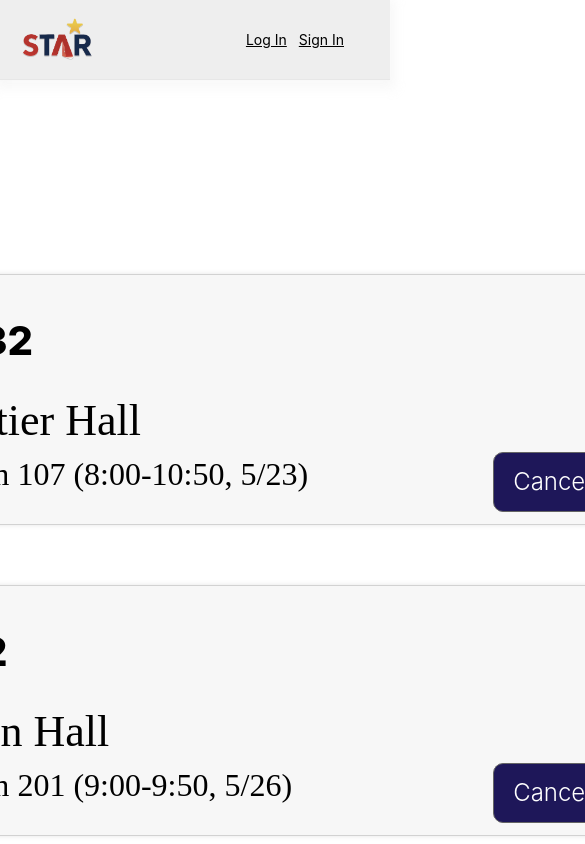
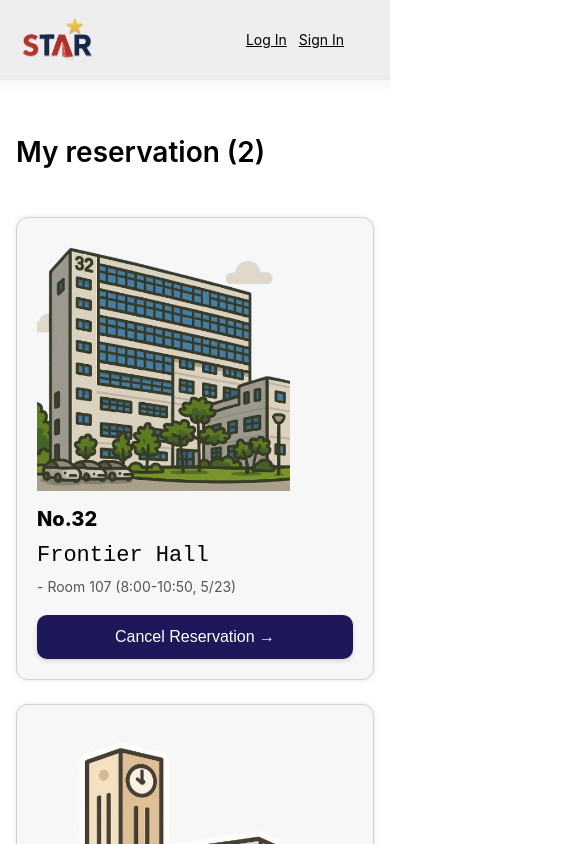
Before and after one commit to yen2i/STAR, a React (Create React App) app in the folder front/: page /my-reservation in a window 390 px wide. Shown: the top 844 px of the page, 585 px wide, since content can reach past the window. Built offline with nearby package versions, Linux system fonts and the light colour scheme; no server answers.

Commit message:
fix: Add responsive CSS for mobile view-my reserve

```diff
--- a/front/src/styles/MyReservationPage.css
+++ b/front/src/styles/MyReservationPage.css
@@ -1,26 +1,26 @@
 .my-reservation-content {
-  padding: 40px;
+  padding: 32px 16px;
   display: flex;
   flex-direction: column;
   align-items: center;
 }
 
 .my-reservation-content h2 {
-  margin-bottom: 80px;
-  width: 1211px;
+  margin-bottom: 48px;
+  font-size: 28px;
+  font-weight: 600;
   color: #000;
-  font-family: Inter;
-  font-size: 36px;
-  font-style: normal;
-  font-weight: 400;
-  line-height: normal;
+  width: 100%;
+  max-width: 900px;
+  text-align: left;
 }
 
 .reservation-list {
   display: flex;
   flex-direction: column;
-  gap: 60px;
-
+  gap: 24px;
+  width: 100%;
+  max-width: 900px;
 }
 
 .reservation-card {
@@ -30,65 +30,103 @@
   background-color: #f7f7f7;
   border-radius: 12px;
   border: 1px solid #d2d2d2;
-  padding: 20px;
+  padding: 30px; /* 기존보다 여유 있게 */
   box-shadow: 0 0 5px rgba(170, 170, 170, 0.3);
-  width: 1211px;
-  height: 251px;
+  width: 100%;
+  max-width: 900px;
+  flex-wrap: wrap;
 }
 
 .reservation-img {
-  width: 232px;
-  height: 226px;
+  width: 100px;
+  height: auto;
   object-fit: contain;
-  margin-right: 20px;
+  margin-right: 24px;
 }
 
 .reservation-info {
-  margin-top: 10px;
-  margin-left: 50px;
-  flex: 1;
+  flex-grow: 1;
+  margin-left: 24px;
+  min-width: 180px;
 }
 
 .reservation-building-number {
+  font-weight: 800;
+  font-size: 20px;
+  margin-bottom: 10px;
   color: #000;
   font-family: Inter;
-  font-size: 40px;
-  font-style: normal;
-  font-weight: 800;
-  line-height: normal;
-  margin-bottom: 30px;
 }
 
 .reservation-building {
+  font-size: 28px;
+  font-family: "IBM Plex Mono", monospace;
+  margin-bottom: 10px;
   color: #000;
-  font-family: "IBM Plex Mono";
-  font-size: 44px;
-  font-style: normal;
-  font-weight: 400;
-  line-height: normal;
-  margin-bottom: 10px;
 }
 
 .reservation-detail {
-  color: #000;
-  font-family: "IBM Plex Mono";
-  font-size: 32px;
-  font-style: normal;
-  font-weight: 400;
-  line-height: normal;
+  font-size: 15px;
+  font-family: Inter;
+  color: #555;
 }
 
 .cancel-button {
-  width: 287px;
-  height: 60px;
+  background-color: #1E1759;
+  color: white;
+  border: none;
+  padding: 12px 24px;
   border-radius: 10px;
-  border: 0.5px solid #656565;
-  background: #1E1759;
-  color: #FFF;
-  font-family: Inter;
-  font-size: 24px;
-  font-style: normal;
-  font-weight: 300;
-  line-height: normal;
-  margin-top: 165px;
+  font-size: 14px;
+  cursor: pointer;
+  box-shadow: 0 2px 4px rgba(0, 0, 0, 0.15);
+  transition: background-color 0.2s ease;
+  align-self: flex-end;
+  margin-left: auto;
 }
+
+.cancel-button:hover {
+  background-color: #3a3a3a;
+}
+
+/* 모바일*/
+@media (max-width: 600px) {
+  .reservation-card {
+    flex-direction: column;
+    align-items: flex-start;
+    padding: 20px;
+    width: 100%;
+    max-width: 100%;
+  }
+
+  .reservation-img {
+    width: 80%;
+    height: auto;
+    margin-bottom: 16px;
+  }
+
+  .reservation-info {
+    margin-left: 0;
+    margin-top: 0;
+  }
+
+  .reservation-building-number {
+    font-size: 20px;
+    margin-bottom: 12px;
+  }
+
+  .reservation-building {
+    font-size: 22px;
+  }
+
+  .reservation-detail {
+    font-size: 14px;
+  }
+
+  .cancel-button {
+    width: 100%;
+    height: 44px;
+    font-size: 16px;
+    margin-top: 20px;
+  }
+}
```
